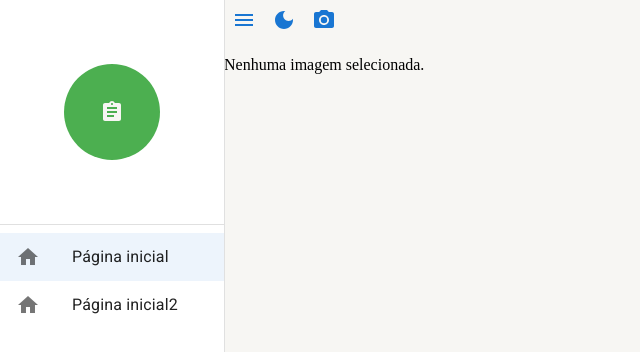
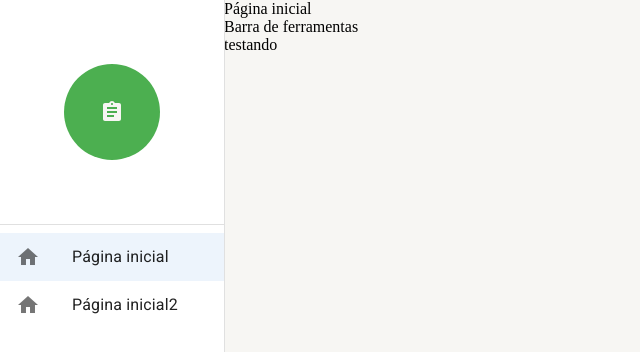
Before and after one commit to PhillDylan/prototype-one-app-deicmar, a React (Create React App) app: page /pagina-inicial in a window 1280 px wide. Shown: the top 352 px of the page, without its empty margins (0-640 px from the left). Built offline with nearby package versions, Linux system fonts and the light colour scheme.

Commit message:
Update 5 files

```diff
--- /dev/null
+++ b/src/pages/dashboard/Dashboard.tsx
@@ -0,0 +1,12 @@
+import { LayoutBaseDePagina } from "../../shared/layouts"
+
+
+
+export const Dashboard = () => {
+
+    return(
+        <LayoutBaseDePagina titulo="Página inicial">
+            testando
+        </LayoutBaseDePagina>
+    );
+};
--- a/src/pages/index.ts
+++ b/src/pages/index.ts
@@ -1 +1 @@
-export {  };
+export * from './dashboard/Dashboard'
--- a/src/routes/index.tsx
+++ b/src/routes/index.tsx
@@ -12,33 +12,7 @@
 //    );
 //}
 
-import { PhotoCamera } from "@mui/icons-material";
-import { Button, IconButton } from "@mui/material";
-import { Routes, Route, Navigate } from "react-router-dom";
-import React, { useState, useEffect } from "react";
-import { useAppThemeContext, useAppDrawerContext } from "../shared/contexts";
-import MenuIcon from "@mui/icons-material/Menu";
-import DarkModeIcon from "@mui/icons-material/DarkMode";
-
-export const AppRoutes = () => {
-  const { toggleTheme } = useAppThemeContext();
-  const { toggleDrawerOpen, setDrawerOptions } = useAppDrawerContext();
-
-  useEffect(() => {
-    setDrawerOptions([
-      {
-        icon: "home",
-        path: "/pagina-inicial",
-        label: "Página inicial",
-      },
-      {
-        icon: "home",
-        path: "/pagina-inicial2",
-        label: "Página inicial2",
-      },
-    ]);
-  }, []);
-
+/*
   const [imagemSelecionada, setImagemSelecionada] = useState<
     string | undefined
   >();
@@ -52,7 +26,7 @@ export const AppRoutes = () => {
     }
   };
 
-  return (
+return (
     <Routes>
       <Route
         path="/pagina-inicial"
@@ -140,5 +114,47 @@ export const AppRoutes = () => {
 
       <Route path="*" element={<Navigate to="/pagina-inicial" />} />
     </Routes>
+  );*/
+
+
+
+
+import { PhotoCamera } from "@mui/icons-material";
+import { Button, IconButton } from "@mui/material";
+import { Routes, Route, Navigate } from "react-router-dom";
+import React, { useState, useEffect } from "react";
+import { useAppThemeContext, useAppDrawerContext } from "../shared/contexts";
+import MenuIcon from "@mui/icons-material/Menu";
+import DarkModeIcon from "@mui/icons-material/DarkMode";
+import { Dashboard } from "../pages";
+
+export const AppRoutes = () => {
+  const { toggleTheme } = useAppThemeContext();
+  const { toggleDrawerOpen, setDrawerOptions } = useAppDrawerContext();
+
+  useEffect(() => {
+    setDrawerOptions([
+      {
+        icon: "home",
+        path: "/pagina-inicial",
+        label: "Página inicial",
+      },
+      {
+        icon: "home",
+        path: "/pagina-inicial2",
+        label: "Página inicial2",
+      },
+    ]);
+  }, []);
+
+
+
+  return (
+    <Routes>
+      <Route path="/pagina-inicial" element={<Dashboard />} />
+
+
+      <Route path="*" element={<Navigate to="/pagina-inicial" />} />
+    </Routes>
   );
 };
--- a/src/shared/layouts/LayoutBaseDePagina.tsx
+++ b/src/shared/layouts/LayoutBaseDePagina.tsx
@@ -1,10 +1,23 @@
 import { Box } from "@mui/system";
 
-export const LayoutBaseDePagina: React.FC = () => {
+interface ILayoutBaseDePaginaProps{
+	children : React.ReactNode
+  titulo: string;
+}
+
+export const LayoutBaseDePagina: React.FC<ILayoutBaseDePaginaProps> = ({ children,  titulo }) => {
   return(
-    <Box>
+    <Box height='100%' display='flex' flexDirection='column'>
+        <Box>
 
-
+          {titulo}
+        </Box>
+        <Box>
+          Barra de ferramentas
+        </Box>
+        <Box>
+          {children}
+        </Box>
     </Box>
-  )
+  );
 };
--- a/src/shared/layouts/index.ts
+++ b/src/shared/layouts/index.ts
@@ -1 +1 @@
-export {  };
+export * from './LayoutBaseDePagina';
```
